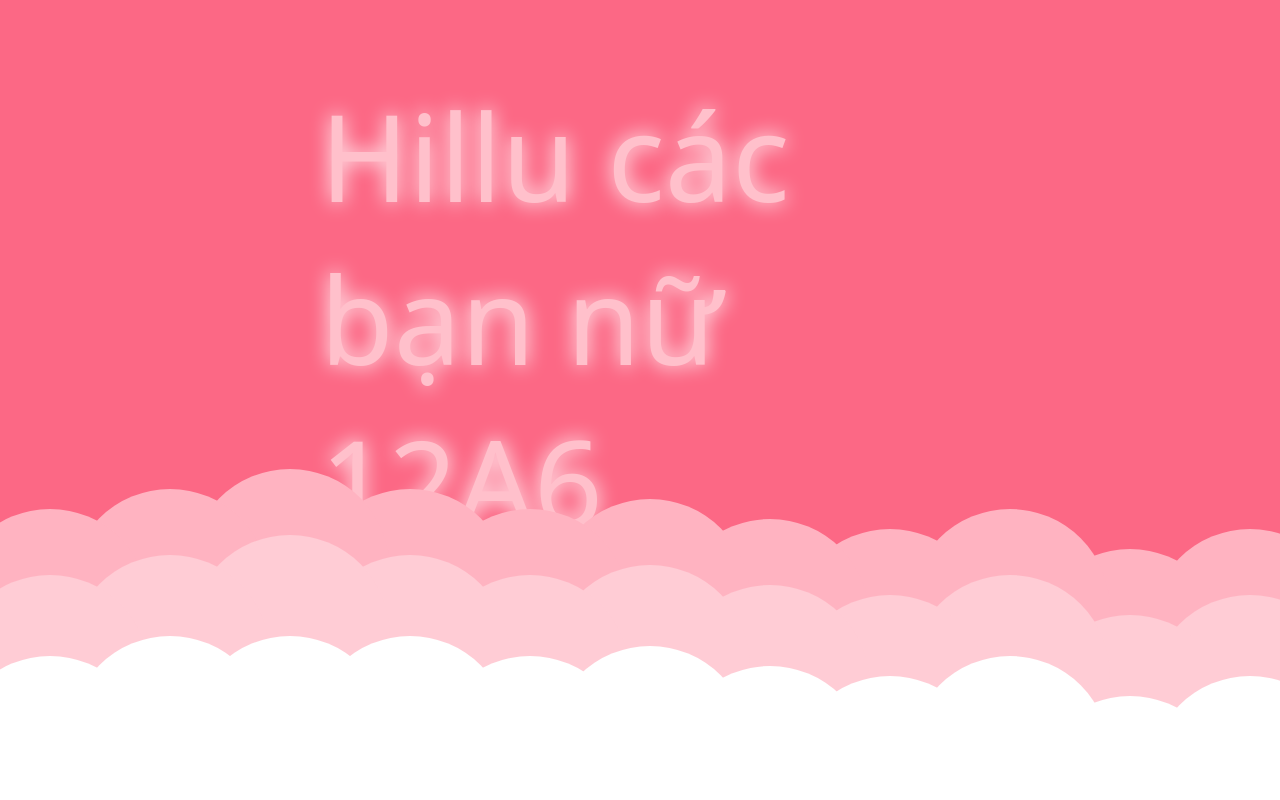
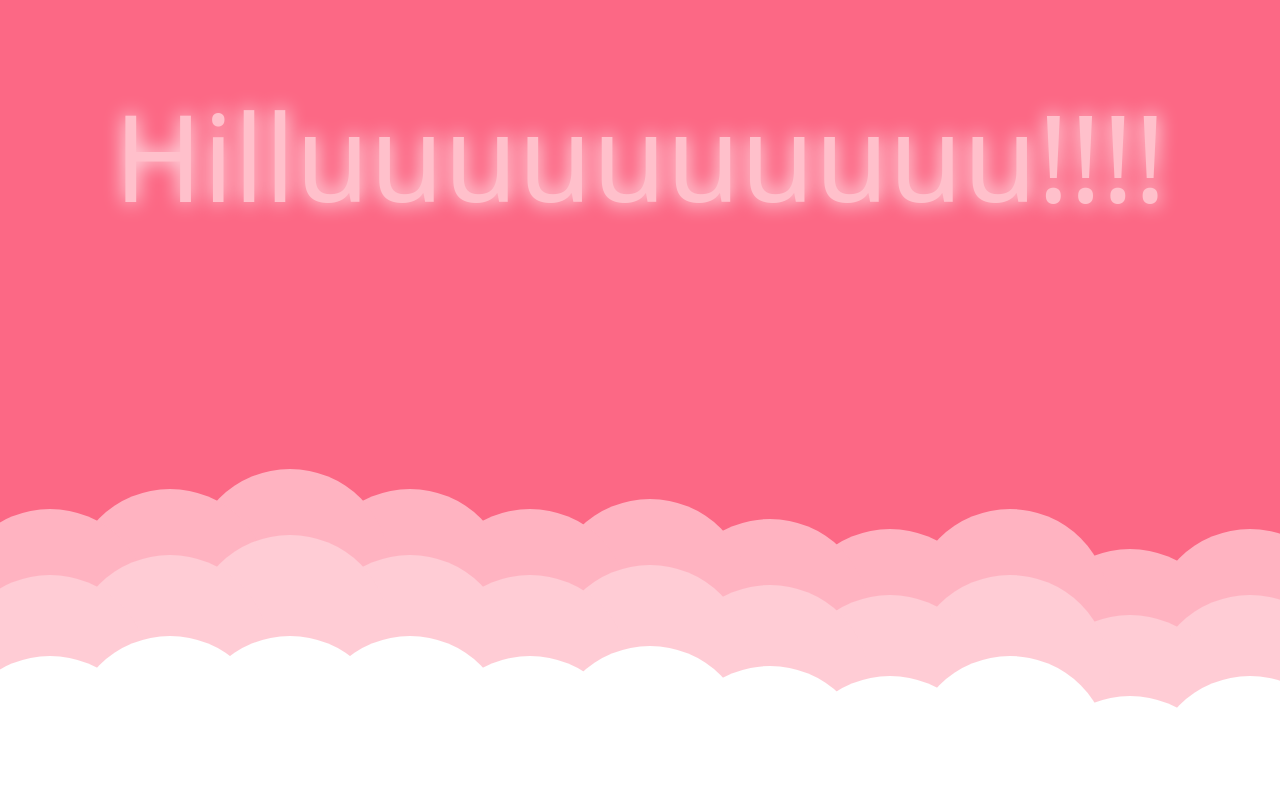
Before and after one commit to quanh230307/girl, a plain HTML site: page index.html in a window 1280 px wide. Drawn offline with Linux system fonts and the light colour scheme; a web font is replaced by a local one.

Commit message:
Update index.html

```diff
--- a/index.html
+++ b/index.html
@@ -28,7 +28,7 @@
         <img class="paperHeart paperHeart6" style="--time: 3s" src="./img/paperHeart.webp" alt="">
 
         <div class="boxTitle">
-            <p class="firstTitle partTitle">Hillu các bạn nữ 12A6 </p>
+            <p class="firstTitle partTitle">Hilluuuuuuuuuu!!!! </p>
 
         </div>
 
```
